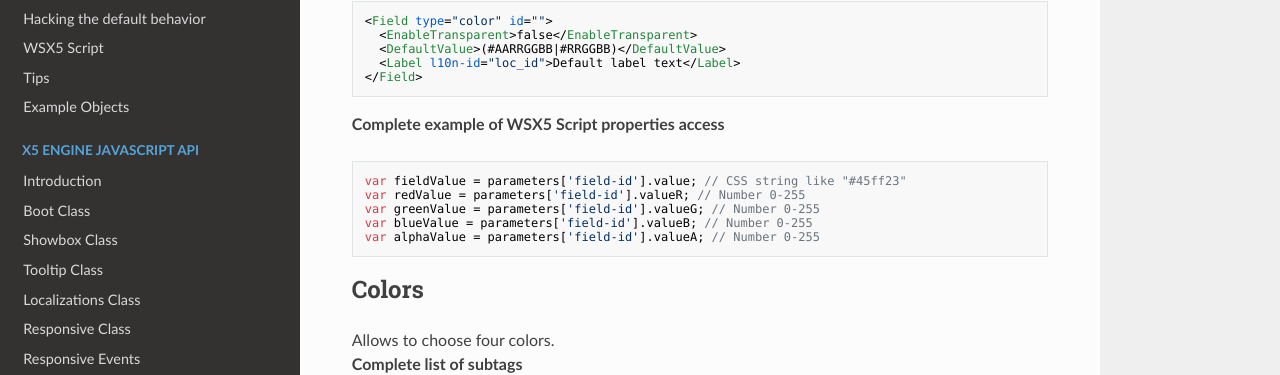
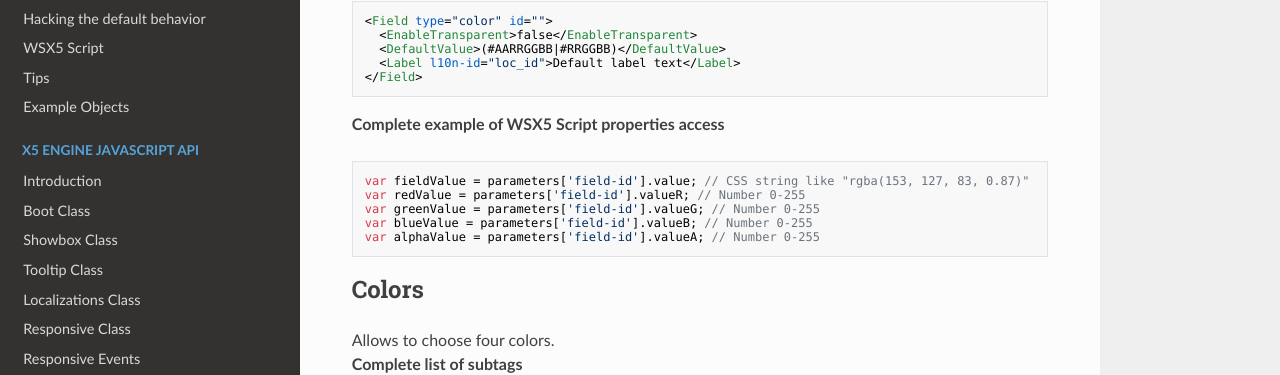
Before and after one commit to WebSiteX5/wsx5-developers-guide, an MkDocs documentation site: the page built from docs/optional-objects/user-input-fields.md, in a window 1280 px wide and 900 px high, scrolled down 2213 px. Shown: the part 86-461 px from the top of the window. Built offline with MkDocs 1.6.1, drawn with Linux system fonts in a browser that asks for light colours; nearby versions of some CDN libraries; old or Windows-style settings are respelled for this version of MkDocs.

Commit message:
Correzione valore restituito da inputfield color

````diff
--- a/docs/optional-objects/user-input-fields.md
+++ b/docs/optional-objects/user-input-fields.md
@@ -90,7 +90,7 @@ Allows to choose a color from a palette.
 ```
 **Complete example of WSX5 Script properties access**
 ```js
-var fieldValue = parameters['field-id'].value; // CSS string like "#45ff23"
+var fieldValue = parameters['field-id'].value; // CSS string like "rgba(153, 127, 83, 0.87)"
 var redValue = parameters['field-id'].valueR; // Number 0-255
 var greenValue = parameters['field-id'].valueG; // Number 0-255
 var blueValue = parameters['field-id'].valueB; // Number 0-255
````
